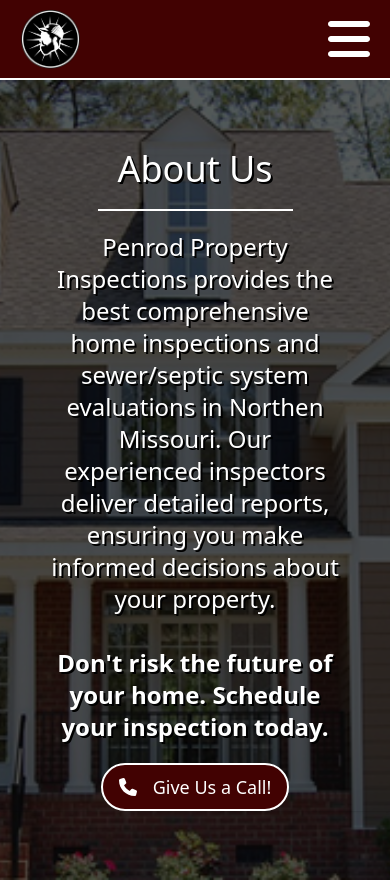
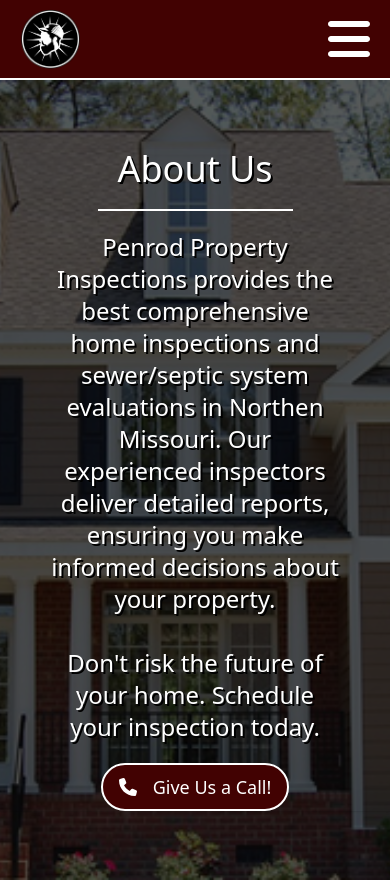
Before and after one commit to CollierTR/Penrod-Property-Inspections, a React (Vite) app: page /about in a window 390 px wide. Shown: the top 882 px of the page. Built offline with nearby package versions, Linux system fonts and the light colour scheme.

Commit message:
Fix a couple of bugs (screen width, font  size on mobile)

```diff
--- a/src/componets/ServicesSection.jsx
+++ b/src/componets/ServicesSection.jsx
@@ -9,7 +9,7 @@
   return (
 
 
-    <div className="py-20 flex w-screen bg-primary flex-col justify-center place-items-center text-center gap-8 text-light border-y-2 border-y-light">
+    <div className="py-20 flex w-full bg-primary flex-col justify-center place-items-center text-center gap-8 text-light border-y-2 border-y-light">
 
 
       {
--- a/src/componets/TriCard.jsx
+++ b/src/componets/TriCard.jsx
@@ -9,7 +9,7 @@
   return (
 
 
-    <div className="py-20 flex w-screen bg-primary flex-col justify-center place-items-center text-center gap-8 text-light border-y-2 border-y-light">
+    <div className="py-20 flex w-full bg-primary flex-col justify-center place-items-center text-center gap-8 text-light border-y-2 border-y-light">
 
       {
         //SECT: Title
--- a/src/pages/About.jsx
+++ b/src/pages/About.jsx
@@ -22,7 +22,7 @@
           <p className='text-2xl sm:text-3xl w-3/4 text-pretty'>Penrod Property Inspections provides the best comprehensive home inspections and sewer/septic system evaluations in Northen Missouri. Our experienced inspectors deliver detailed reports, ensuring you make informed decisions about your property.
           <br />
           <br />
-          <span className="font-semibold text-pretty">Don't risk the future of your home. Schedule your inspection today.</span>
+          <span className="lg:font-semibold text-pretty">Don't risk the future of your home. Schedule your inspection today.</span>
           </p>
           <a href="tel:6604122963">
             <Button padding='py-2 px-4' size='text-lg sm:text-xl' text='Give Us a Call!' isCallButton="yes"></Button>
```
